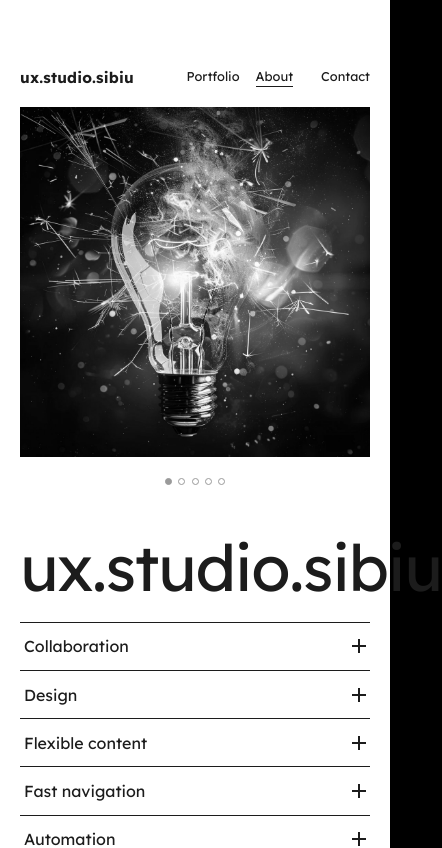
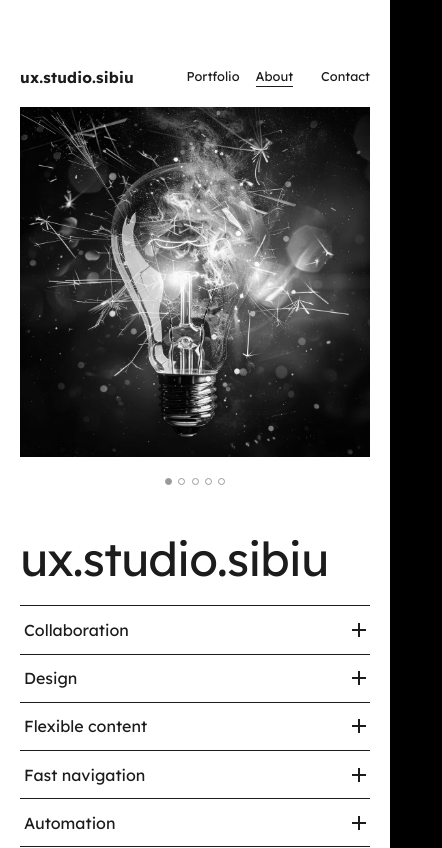
Before and after one commit to ux-studio-sibiu/postcard, a Next.js app: page / in a window 390 px wide. Shown: the top 848 px of the page, 442 px wide, since content can reach past the window. Built offline with nearby package versions, Linux system fonts and the light colour scheme.

Commit message:
update responsivness

```diff
--- a/app/components/portfolio-panel/portfolio-panel.scss
+++ b/app/components/portfolio-panel/portfolio-panel.scss
@@ -4,11 +4,13 @@
   height: 100%;
 
   .portfolio-title {
-    font-size: clamp(4rem, 9vw, 4.5rem);
+    // Lower floor lets it shrink to fit narrow screens.
+    font-size: clamp(2rem, 12vw, 4.5rem);
     font-weight: 400;
     line-height: 0.95;
     letter-spacing: -0.02em;
     margin-bottom: 1.5rem;
+    overflow: hidden;
   }
 
   // Push the contact + blurb to the bottom of the square, as in the reference.
```
